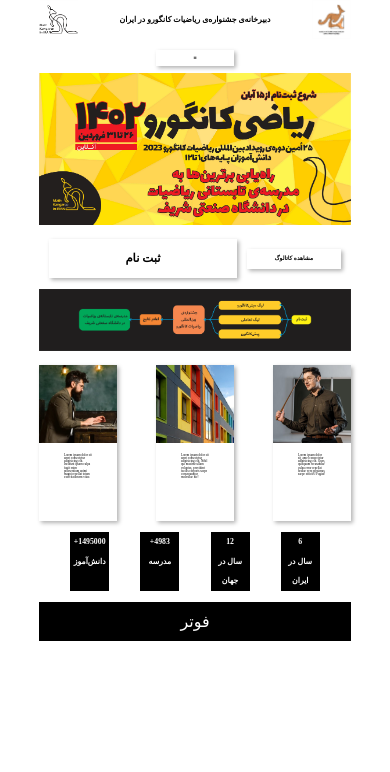
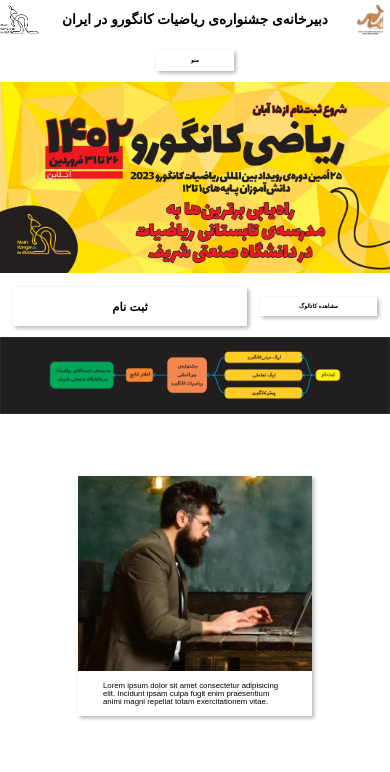
Before and after one commit to nedaei79/nedaei79.github.io, a plain HTML site: page index.html in a window 390 px wide. Shown: the top 772 px of the page. Drawn offline with Linux system fonts and the light colour scheme; a small style sheet from the web is missing.

Commit message:
minor improvements

```diff
--- a/index.html
+++ b/index.html
@@ -8,6 +8,9 @@
     <link rel="stylesheet" href="css-reset.css">
     <link rel="stylesheet" href="style.css">
     <link rel="stylesheet" href="https://cdnjs.cloudflare.com/ajax/libs/font-awesome/4.7.0/css/font-awesome.min.css">
+    <link rel="preconnect" href="//fdn.fontcdn.ir">
+    <link rel="preconnect" href="//v1.fontapi.ir">
+    <link href="https://v1.fontapi.ir/css/Vazirmatn:400;700" rel="stylesheet">
 </head>
 <body onload="load();">
     <div class="container">
@@ -27,10 +30,10 @@
             <div class="navButton"><a href="">محتوای آموزشی و فروشگاه</a></div>
             <div class="navButton"><a href="">اخبار و فراخوان</a></div>
             <div class="navButton"><a href="">درباره ریاضیات کانگورو</a></div>
-            <div class="navButton"><a href="">خانه</a></div>
-            <div class="navButton icon">
-                <a href=""><i class="fa fa-bars"></i></a>
-                <div class="navButton"><a href="">خانه</a></div>
+            <div class="navButton"><a href="index.html">خانه</a></div>
+            <div class="icon">
+                <div class="navButton">منو</div>
+                <div class="navButton"><a href="index.html">خانه</a></div>
                 <div class="navButton"><a href="">درباره ریاضیات کانگورو</a></div>
                 <div class="navButton"><a href="">اخبار و فراخوان</a></div>
                 <div class="navButton"><a href="">محتوای آموزشی و فروشگاه</a></div>
@@ -49,7 +52,7 @@
 
         <div class="register">
             <div class="registerButton"><a href="">ثبت نام</a></div>
-            <div class="catalogButton"><a href="">مشاهده کاتالوگ</a></div>
+            <div class="catalogButton"><a href="Catalog final 1402.pdf" target="_blank">مشاهده کاتالوگ</a></div>
         </div>
 
         <div class="flowchart">
@@ -127,7 +130,7 @@
             let counter3 = document.getElementById('counter3');
             let counter4 = document.getElementById('counter4');
             const load = () => {
-                animate(counter1, 0, 3000000, 10000);
+                animate(counter1, 0, 300000, 10000);
                 animate(counter2, 0, 10000, 10000);
                 animate(counter3, 0, 25, 10000);
                 animate(counter4, 0, 14, 10000);
--- a/style.css
+++ b/style.css
@@ -1,10 +1,17 @@
 body {
     width: 100%;
+    font-family: "Vazirmatn", sans-serif;
 }
 
 .container {
-    width: 80%;
+    width: 90%;
     margin: 0px auto;
+}
+
+@media (max-width: 1024px) {
+    .container {
+        width: 100%;
+    }
 }
 
 .header {
@@ -24,7 +31,7 @@
     text-align: center;
     vertical-align: middle;
     line-height: 10vw;
-    font-size: 2vw;
+    font-size: 3.5vw;
     font-weight: bold;
 }
 
@@ -34,6 +41,12 @@
     background-repeat: no-repeat;
     background-position: center;
     width: 10vw;
+}
+
+a {
+    line-height: 100%;
+    width: 100%;
+    display: inline-block;
 }
 
 .nav {
@@ -50,11 +63,10 @@
     box-shadow: 2px 2px 4px rgba(0, 0, 0, 0.3);
     background-color: white;
     width: 100%;
-    max-width: 20vw;
     text-align: center;
 }
 
-.navButton a {
+.navButton :first-child {
     text-decoration: none;
     color: black;
     vertical-align: middle;
@@ -69,7 +81,7 @@
     transition-duration: .5s;
 }
 
-.navButton:hover a {
+.navButton:hover :first-child {
     color: white;
     transition-duration: .5s;
 }
@@ -81,24 +93,45 @@
 }
 
 @media (max-width: 1024px){
-    .nav .navButton {
+
+    .nav {
+        min-height: 5.5vw;
+    }
+
+    .icon  {
+        display: block;
+    }
+
+    .nav>.navButton {
         display: none;
     }
 
-    .nav .icon {
-        display: block;
+    .icon :not(:first-child) {
+        display: none;
     }
 
-    .icon .navButton a {
+    .icon :first-child {
+        width: 20vw;
+        vertical-align: middle;
+        line-height: 5.5vw;
+        font-size: 1.5vw;
+        font-weight: bold;
+    }
+
+    .icon :first-child:hover {
+        color: white;
+    }
+
+    .icon .navButton :first-child {
         text-decoration: none;
         color: black;
         vertical-align: middle;
-        line-height: 3vw;
-        font-size: .8vw;
+        line-height: 5.5vw;
+        font-size: 1.5vw;
         font-weight: bold;
     }
 
-    .icon .navButton:hover a {
+    .icon .navButton:hover :first-child {
         color: white;
     }
 
@@ -179,17 +212,19 @@
 .cards {
     min-height: 40vw;
     display: flex;
-    justify-content: space-between;
-    margin: 11px 0px;
+    justify-content: space-around;
+    flex-wrap: wrap;
+    margin-top: 7.5vw;
 }
 
 .cardContainer {
-    width: 20vw;
+    width: 25%;
     box-shadow: 2px 2px 4px rgba(0, 0, 0, 0.3);
+    margin-bottom: 7.5vw;
 }
 
 .cardContainer div {
-    min-height: 20vw;
+    min-height: 22.5vw;
     background-size: cover;
     background-repeat: no-repeat;
     background-position: center;
@@ -197,7 +232,27 @@
 
 .cardContainer p {
     margin: 11px 25px;
-    font-size: .8vw;
+    font-size: 1.5vw;
+}
+
+@media (max-width: 500px) {
+    .cards {
+        min-height: 60vw;
+        margin-top: 15vw;
+    }
+
+    .cardContainer {
+        width: 60%;
+        margin-bottom: 15vw;
+    }
+
+    .cardContainer div {
+        min-height: 50vw;
+    }
+
+    .cardContainer p {
+        font-size: 2vw;
+    }
 }
 
 .card1 {
@@ -224,20 +279,25 @@
 }
 
 .counters {
-    min-height: 10vw;
     display: flex;
     justify-content: space-evenly;
 }
 
 .counters div {
-    background-color: black;
-    width: 10vw;
+    width: 15vw;
     text-align: center;
     font-size: 2vw;
     line-height: 5vw;
     font-weight: bold;
     vertical-align: middle;
-    color: white
+    box-shadow: 2px 2px 4px rgba(0, 0, 0, 0.3);
+    margin-bottom: 5vw;
+}
+
+.counters div:hover {
+    background-color: black;
+    color: white;
+    transition-duration: .5s;
 }
 
 .footer {
```
Also changed, not shown: 1 other file.
